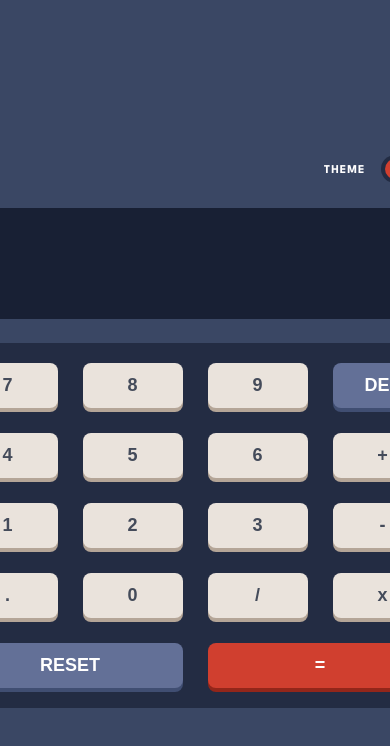
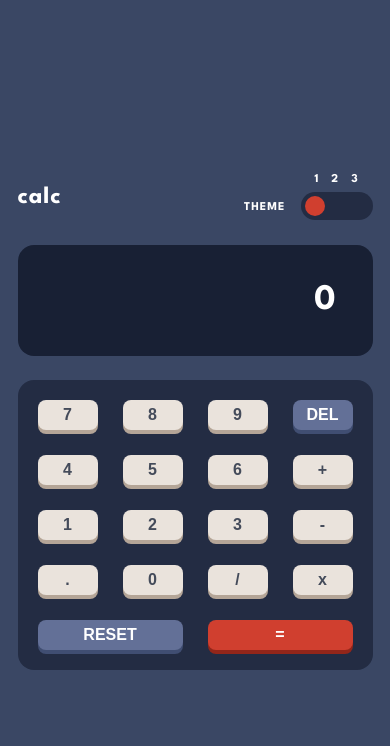
Before and after one commit to MuhammadaminAbbosov/CalcApp, a React (Create React App) app: page / in a window 390 px wide. Shown: the top 746 px of the page. Built offline with nearby package versions, Linux system fonts and the light colour scheme; the HTML template or start-up script is replaced by a standard one.

Commit message:
change media query

```diff
--- a/src/pages/Main.jsx
+++ b/src/pages/Main.jsx
@@ -53,8 +53,8 @@ const Wrapper = styled.div`
   width: 537px;
 
 
-  @media (max-width: 375px) {
-    width: 375px;
+  @media (max-width: 500px) {
+    width: 500px;
     padding: 25px;
   }
 
@@ -145,10 +145,10 @@ const Wrapper = styled.div`
     background-color: hsl(223, 31%, 20%);
     border-radius: 16px;
 
-    @media (max-width: 375px) {
+    @media (max-width: 500px) {
       grid-template-columns: repeat(4, 60px);
 
-      gap: 15px;
+      gap: 25px;
     }
 
     button {
@@ -177,7 +177,7 @@ const Wrapper = styled.div`
         color: white;
       }
 
-      @media (max-width: 375px) {
+      @media (max-width: 500px) {
         padding: 6px 12px;
         font-size: 16px;
       }
```
